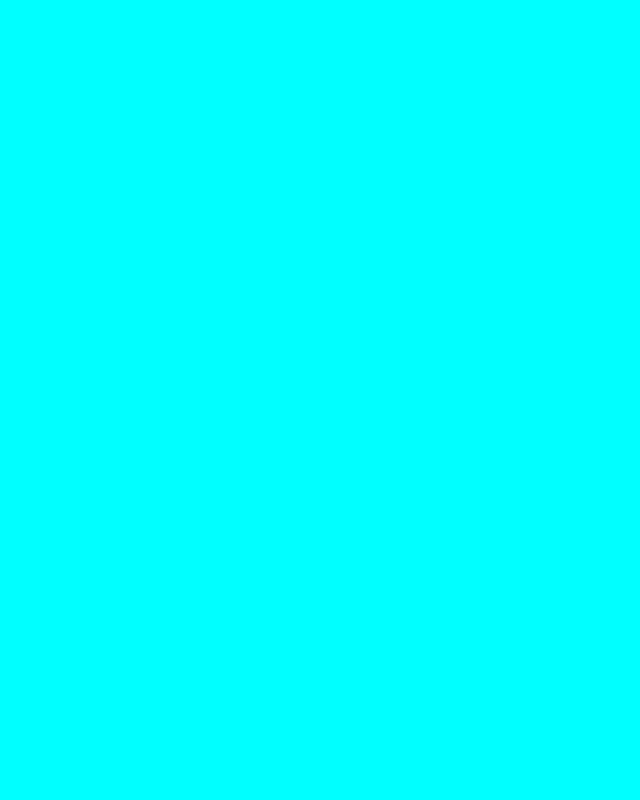
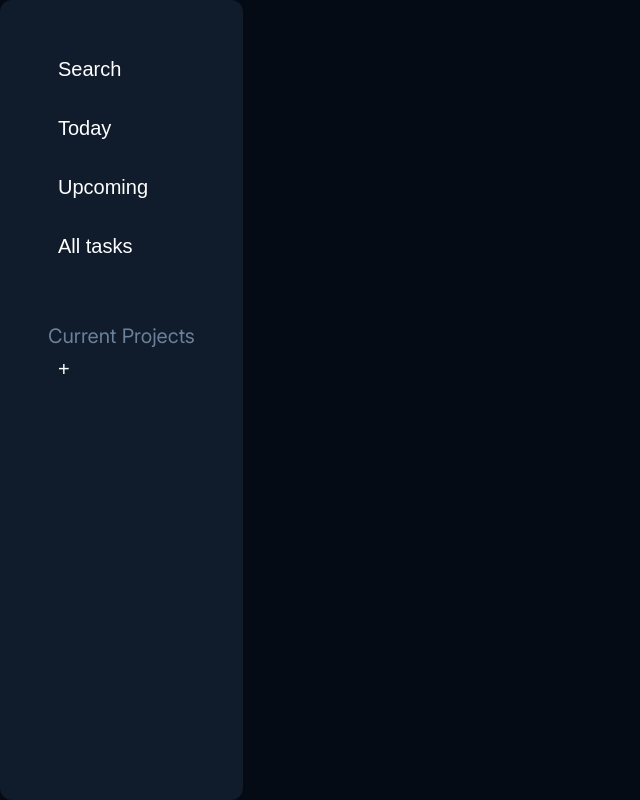
Before and after one commit to juan1jose3/Odin-todo-list, a website built with webpack: page src/template.html in a window 1280 px wide. Shown: the whole page, without its empty margins (0-640 px from the left). Built offline with nearby package versions, Linux system fonts and the light colour scheme.

Commit message:
creating MVC pattern, I have to definde the UI a bit more

```diff
--- a/src/styles.css
+++ b/src/styles.css
@@ -1,3 +1,86 @@
+@font-face {
+    font-family: 'Inter 24pt';
+    src: url('./fonts/Inter24pt-Regular.woff2') format('woff2'),
+        url('./fonts/Inter24pt-Regular.woff') format('woff');
+    font-weight: normal;
+    font-style: normal;
+    font-display: swap;
+}
+
+/* @link https://utopia.fyi/type/calculator?c=360,18,1.2,1240,20,1.25,5,2,&s=0.75|0.5|0.25,1.5|2|3|4|6,s-l&g=s,l,xl,12 */
+
+:root{
+    --step--2: clamp(0.7813rem, 0.7736rem + 0.0341vw, 0.8rem);
+    --step--1: clamp(0.9375rem, 0.9119rem + 0.1136vw, 1rem);
+    --step-0: clamp(1.125rem, 1.0739rem + 0.2273vw, 1.25rem);
+    --step-1: clamp(1.35rem, 1.2631rem + 0.3864vw, 1.5625rem);
+    --step-2: clamp(1.62rem, 1.4837rem + 0.6057vw, 1.9531rem);
+    --step-3: clamp(1.944rem, 1.7405rem + 0.9044vw, 2.4414rem);
+    --step-4: clamp(2.3328rem, 2.0387rem + 1.3072vw, 3.0518rem);
+    --step-5: clamp(2.7994rem, 2.384rem + 1.8461vw, 3.8147rem);
+
+    --main-background:#050B14;
+    --surface-background:#101B2B;
+    --elevated-surface:#1A273B;
+    --primary-accent:#007DFF;
+    --primary-text: #FFFFFF;
+    --secondary-text:#6B809B;
+}
+
+*{
+    padding: 0;
+    margin: 0;
+    box-sizing: border-box;
+}
+
 body{
-    background-color: aqua;
+    font-family: 'Inter 24pt', sans-serif;
+    background-color: var(--main-background);
+    color: var(--primary-text);
 }
+
+.main-container{
+    display: flex;
+}
+
+.main-container .sidebar,
+.sidebar .options-menu{
+    display: flex;
+    flex-direction: column;
+    flex-wrap: wrap;
+    align-items: left;
+    gap: 1rem;
+}
+
+.main-container .sidebar{
+    height: 100vh;
+    min-width: 13%;
+    padding: 3rem 3rem 3rem 3rem;
+    border-radius: 12px;
+    background-color: var(--surface-background);
+    font-size: var(--step-0);
+
+}
+
+.main-container button{
+    padding: 10px 10px 10px 10px;
+    border: transparent;
+    background-color: transparent;
+    color: var(--primary-text);
+    font-size: var(--step-0);
+    cursor: pointer;
+    border-radius: 6px;
+    transition: background-color 0.2s ease;
+}
+
+.main-container button:hover{
+    background-color: var(--elevated-surface);
+}
+
+.sidebar .project-list{
+    padding-top: 2.5rem;
+}
+
+.sidebar .project-list div:first-of-type{
+    color: var(--secondary-text);
+}
--- a/src/template.html
+++ b/src/template.html
@@ -6,6 +6,23 @@
     <title>ToDo App</title>
 </head>
 <body>
+    <div class="main-container">
+        <div class="sidebar">
+            <div class="options-menu">
+                <div><button>Search</button></div>
+                <div><button>Today</button></div>
+                <div><button>Upcoming</button></div>
+                <div><button>All tasks</button></div>
+            </div>
+
+            <div class="project-list">
+                <div>Current Projects</div>
+                <div class="current-projects"><button>+</button></div>
+            </div>
+
+        </div>
+        <div class="main-content"></div>
+    </div>
 
 </body>
 </html>
--- a/src/toDoLogic/state.js
+++ b/src/toDoLogic/state.js
@@ -41,7 +41,6 @@ export class StateHandler{
 
     // TodoTask methods
 
-
     showTodoTasks(projectId){ // I have to replace this by returning when UI
         this.projectCollection[this.getProjectIndex(projectId)].showAll();
     }
```
Also changed, not shown: src/controller.js (added, +14 -0 lines), src/render.js (added, +23 -0 lines), src/fonts/Inter24pt-Regular.woff (added), src/fonts/Inter24pt-Regular.woff2 (added), 1 other file.
